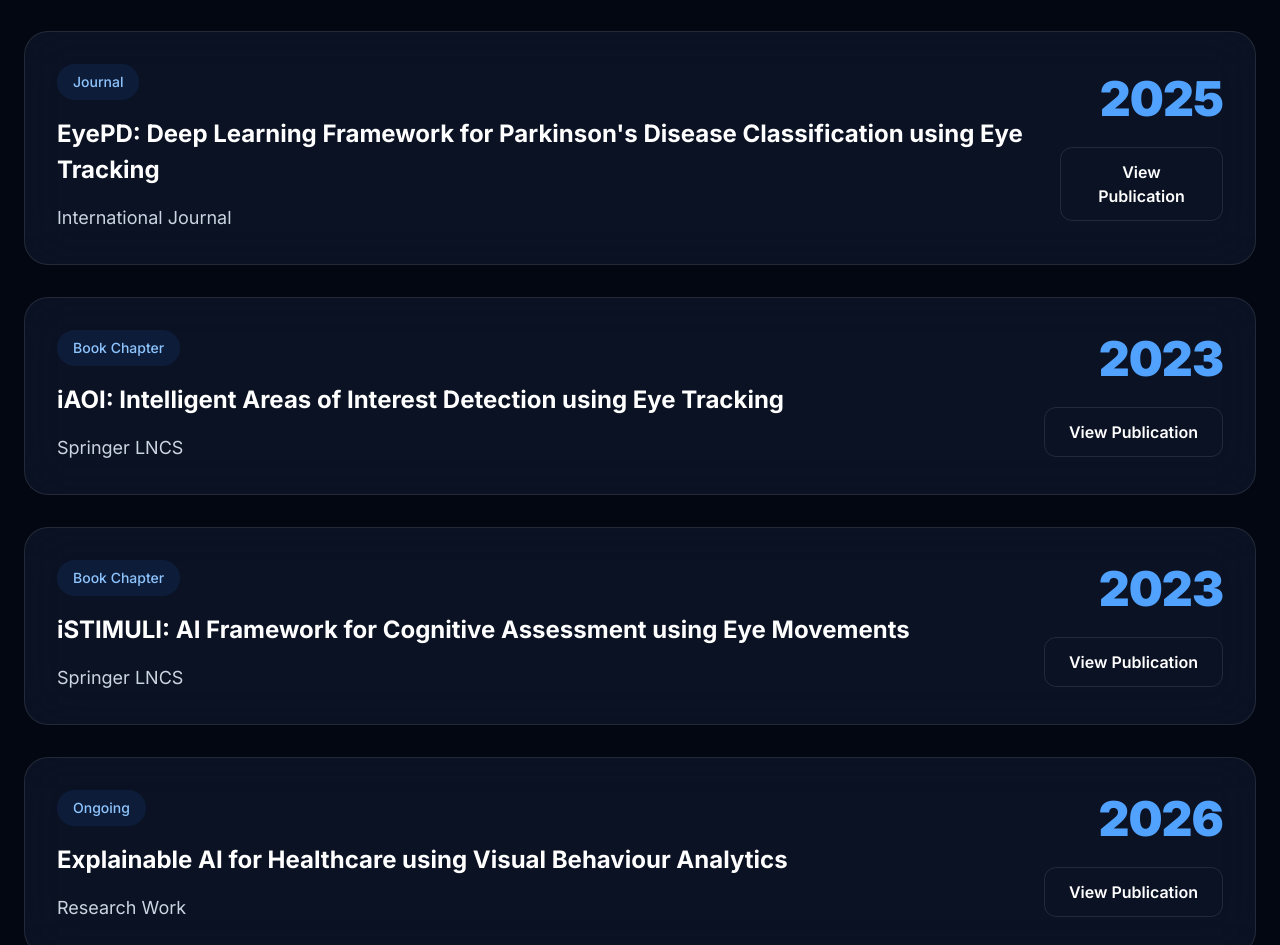
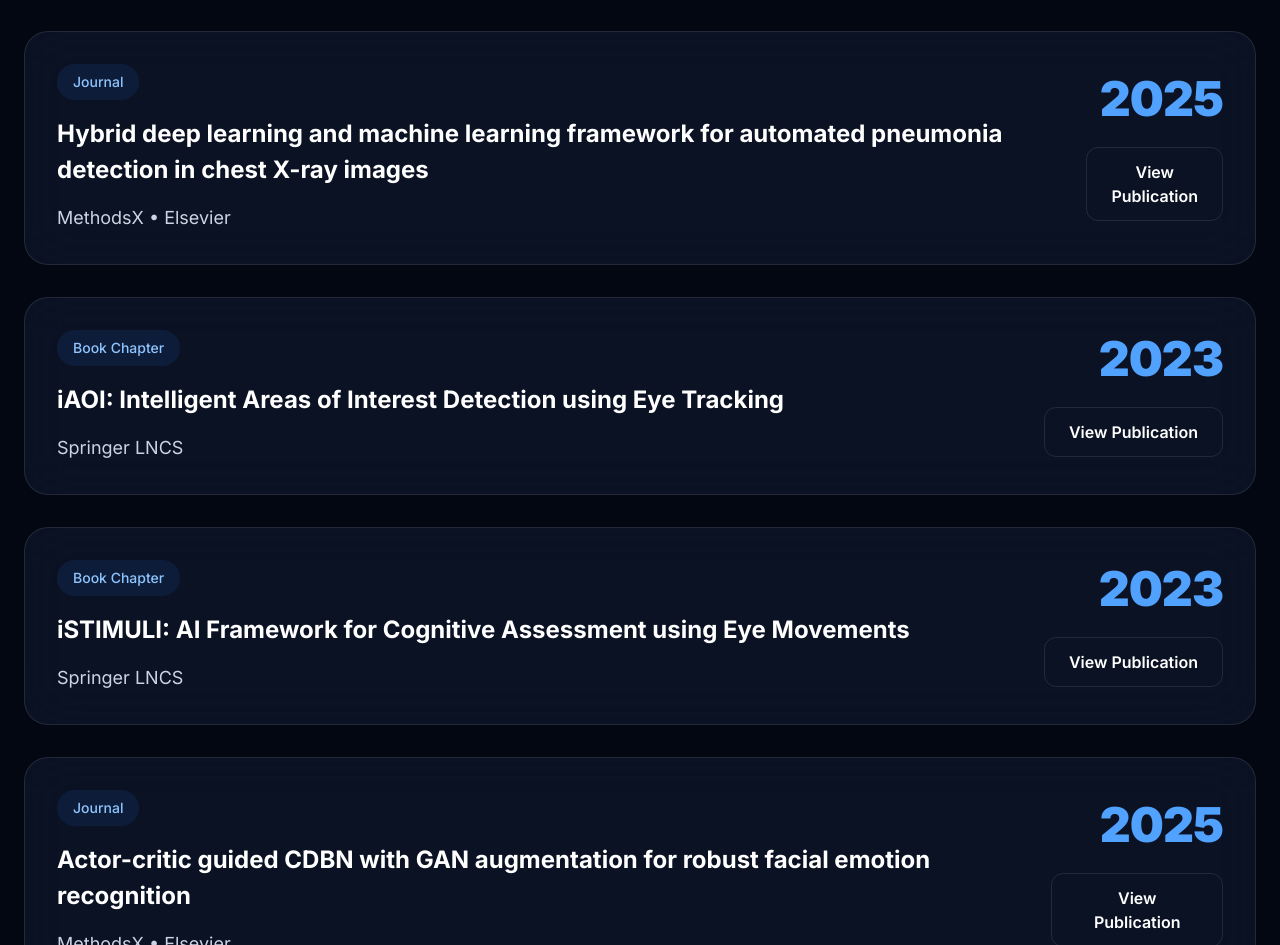
Before and after one commit to akshayshantharam/akshayshantharam.github.io, a Next.js app: page / in a window 1280 px wide. Shown: the part 7307-8252 px from the top of the page. Built offline with nearby package versions, Linux system fonts and the light colour scheme.

Commit message:
Update publication details in Publications.tsx

```diff
--- a/components/Publications.tsx
+++ b/components/Publications.tsx
@@ -17,8 +17,8 @@ const publications = [
   },
   {
     title:
-      "EyePD: Deep Learning Framework for Parkinson's Disease Classification using Eye Tracking",
-    venue: "International Journal",
+  "Hybrid deep learning and machine learning framework for automated pneumonia detection in chest X-ray images",
+    venue: "MethodsX • Elsevier",
     year: "2025",
     type: "Journal",
   },
@@ -38,10 +38,10 @@ const publications = [
   },
   {
     title:
-      "Explainable AI for Healthcare using Visual Behaviour Analytics",
-    venue: "Research Work",
-    year: "2026",
-    type: "Ongoing",
+      "Actor-critic guided CDBN with GAN augmentation for robust facial emotion recognition",
+   venue: "MethodsX • Elsevier",
+    year: "2025",
+    type: "Journal",
   },
 ];
 
```
